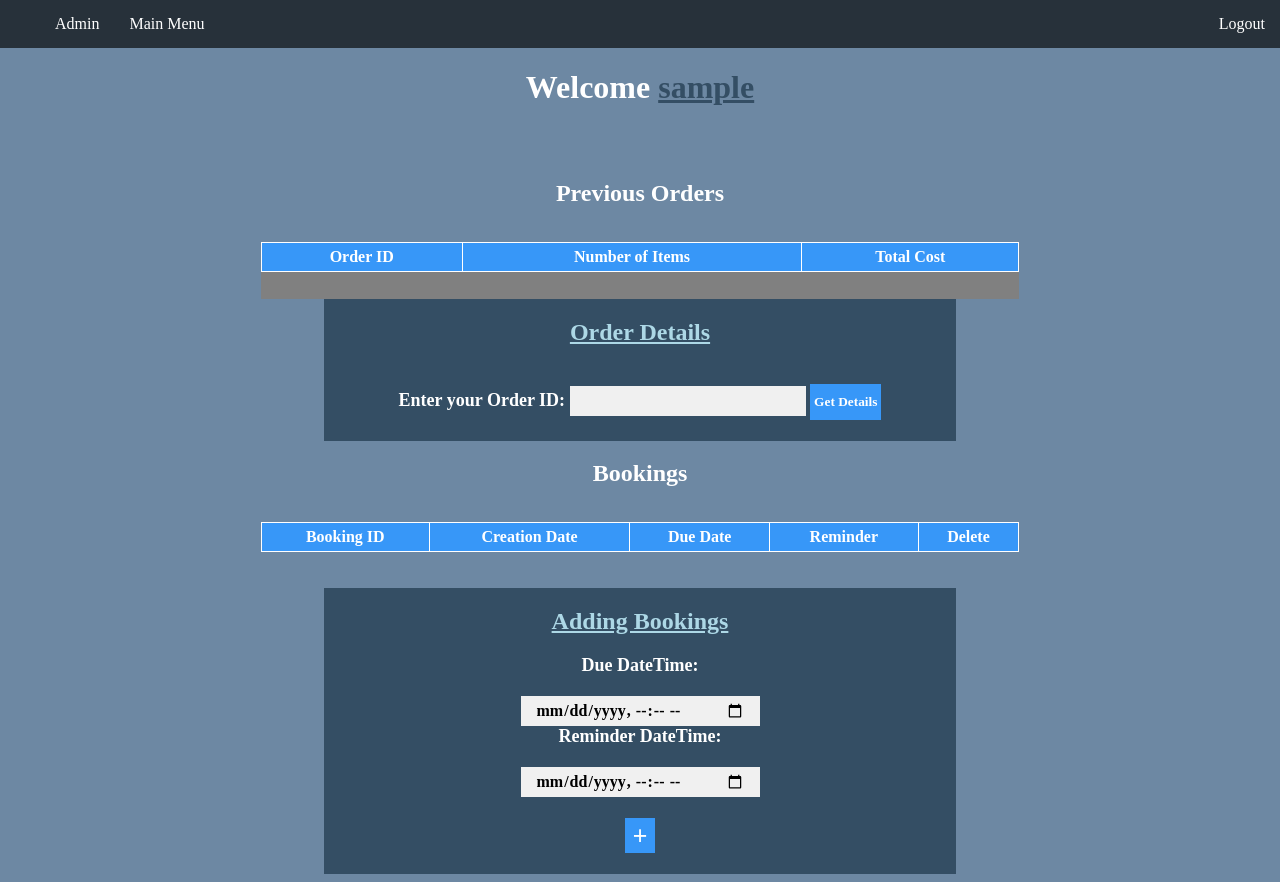
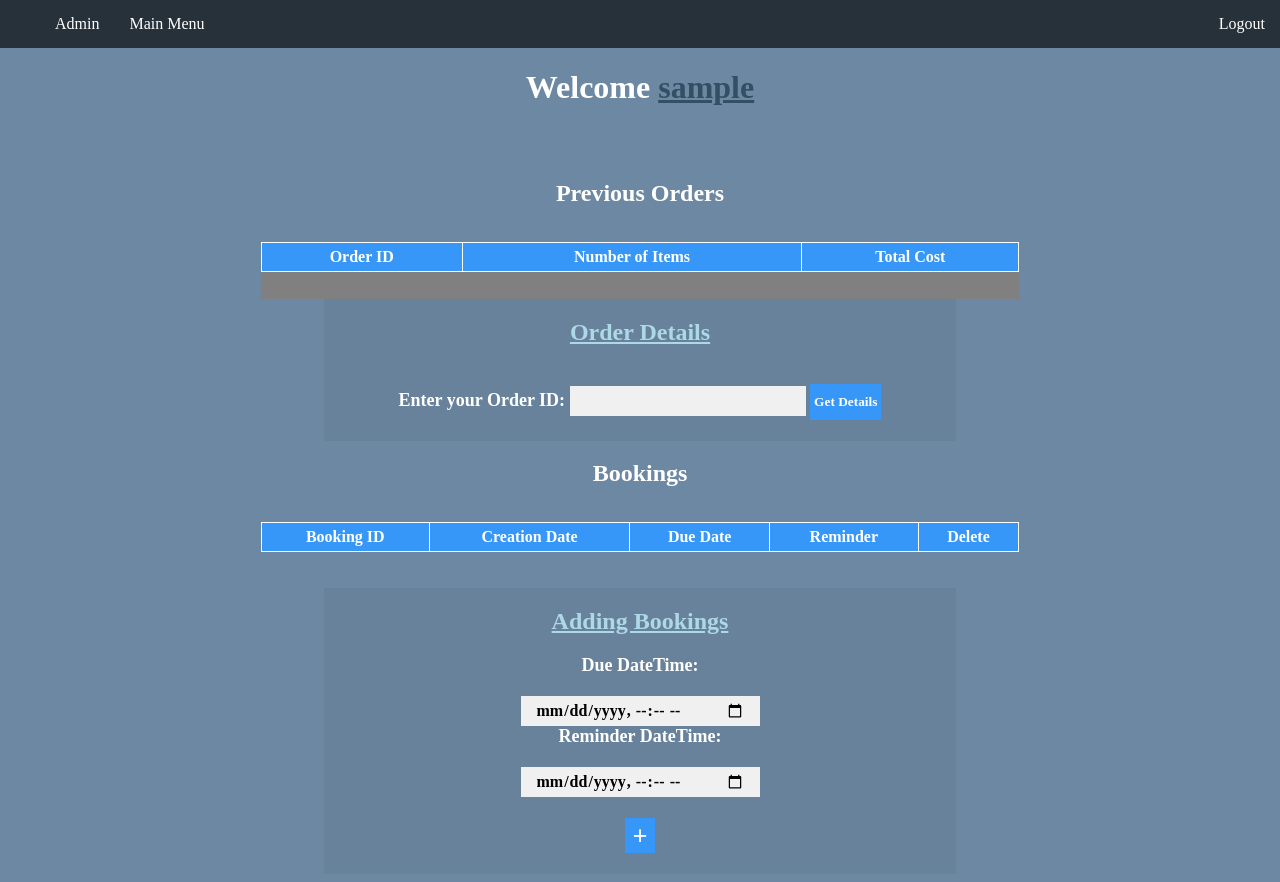
Before and after one commit to saladenicoise/soen-287-br6, a PHP site: page /dashboard/regular.php in a window 1280 px wide. Run offline with PHP 8.4, Linux system fonts and the light colour scheme; the visitor is signed in with stand-in values (Sample User, id 1); data that the repository does not hold is empty; some libraries are stand-ins or nearby versions.

Commit message:
Fixed some styling and some errors here and there

```diff
--- a/admin/menuOfferAdd.php
+++ b/admin/menuOfferAdd.php
@@ -56,22 +56,26 @@
         /* Check if file already exists*/
         if (file_exists($pictureFile)) {
             header('Location: /admin/admin.php?stat=imgFE#menu');
+            exit();
             $upload = 0;
         }
 
         /* Check file size*/
         if ($_FILES["picUpload"]["size"] > 500000) {
             header('Location: /admin/admin.php?stat=imgFS#menu');
+            exit();
             $upload = 0;
         }
 
         if($upload == 0) {
             header('Location: /admin/admin.php?stat=imgF#menu');
+            exit();
         }else{
             if(move_uploaded_file($_FILES["picUpload"]["tmp_name"], $pictureFile)) {
                 $filePath = $_FILES["picUpload"]["name"];
             }else{
                 header('Location: /admin/admin.php?stat=imgF#menu');
+                exit();
             }
         }
         /* MySQL Stuff
--- a/dashboard/dashboard.css
+++ b/dashboard/dashboard.css
@@ -1,22 +1,27 @@
 /*styled*/
 
 body {
-    background-color: #6d88a3;
+    background-color: var(--bg-color);
     font-family: 'Aleo';
 }
 
 :root {
+    --bg-color: #6d88a3;
     --header-color: #3797F8;
     --nav-bg-color: #27313a;
     --nav-hover-bg-color: #0d1013;
+    --bookings-bg-color: #69829b;
 }
 
 div.center {
-    opacity: 0;
     display: flex;
     justify-content: center;
     flex-flow: row wrap;
     align-items: space-between;
+}
+
+.fadeIn {
+    opacity: 0;
     animation: fadeIn forwards 1s;
 }
 
@@ -24,10 +29,9 @@ div.item {
     display: flex;
     width: 100%;
     justify-content: center;
-
 }
 
-span{
+span {
     color: #344e64;
     font-weight: bold;
     text-decoration: underline;
@@ -40,10 +44,10 @@ div.item1 {
     margin-right: auto;
     justify-content: center;
     text-align: center;
-    background-color: #344e64;
+    background-color: var(--bookings-bg-color);
 }
 
-h2.info{
+h2.info {
     color: lightblue;
     text-align: center;
     justify-content: center;
@@ -56,6 +60,7 @@ h2 {
     color: white;
 }
 
+
 /**Animations**/
 
 @keyframes fadeIn {
@@ -64,12 +69,11 @@ h2 {
     }
 }
 
-#date{
-
+#date {
     font-family: 'Aleo';
 }
 
-#getInfobtn{
+#getInfobtn {
     background-color: #3797F8;
     color: white;
     font-weight: bold;
@@ -80,6 +84,7 @@ h2 {
     padding-right: 4px;
     border: none;
 }
+
 
 /**Navbar**/
 
@@ -155,7 +160,6 @@ input {
     padding: 5px;
     margin-left: 8px;
     box-shadow: 0 0 20px 0 rgba(0, 0, 0, 0.2), 0 5px 5px 0 rgba(0, 0, 0, 0.24);
-
 }
 
 .addbtn {
@@ -163,12 +167,12 @@ input {
     font-size: 25px;
     width: 30px;
     height: 35px;
-    background-color:#3797F8;
+    background-color: #3797F8;
     color: white;
     border: none;
 }
 
-label{
+label {
     font-family: 'Aleo';
     font-weight: bold;
     color: white;
--- a/dashboard/regular.php
+++ b/dashboard/regular.php
@@ -26,7 +26,7 @@ if (isset($_SESSION["login"])) { // Checks if Session is up(user has logged in)
         <meta name="viewport" content="width=device-width, initial-scale=1.0">
         <title>Dashboard</title>
         <script src="/js/printStat.js"></script>
-        <link rel="stylesheet" href="dashboard.css">
+        <link rel="stylesheet" href="dashboard.css?v=1.1">
         <script src="https://code.iconify.design/1/1.0.7/iconify.min.js"></script>
     </head>
 
@@ -44,7 +44,7 @@ if (isset($_SESSION["login"])) { // Checks if Session is up(user has logged in)
     <?php else : ?>
         <body onload="printStatus('<?php echo $statusVal;?>')">
             <?php endif; ?>
-                <div class="center">
+                <div class="center fadeIn">
                     <div class="item">
                         <h1>Welcome
                         <span id = "welcome">
@@ -185,7 +185,7 @@ if (isset($_SESSION["login"])) { // Checks if Session is up(user has logged in)
 
                     ?>
                 </div>
-
+                <div class="fadeIn">
                 <div class="item">
                     <h2>Bookings</h2>
                 </div>
@@ -260,10 +260,6 @@ if (isset($_SESSION["login"])) { // Checks if Session is up(user has logged in)
                     echo("<meta http-equiv='refresh' content='0'>");
                 }
                 ?>
-               <!-- <div class="item">
-                    <h2>Adding Bookings</h2>
-
-                -->
 
                 <br><br>
 
@@ -309,6 +305,6 @@ if (isset($_SESSION["login"])) { // Checks if Session is up(user has logged in)
                     echo("<meta http-equiv='refresh' content='0'>");
                 }
                 ?>
-
+                </div>
         </body>
     </html>
```
Also changed, not shown: cart_checkout/cart.php (+5 -4 lines), cart_checkout/cart_checkout.css (+58 -78 lines), cart_checkout/checkOutPage.php (+5 -4 lines), menu/menuTest.php (+4 -5 lines), menu/test.css (+13 -7 lines), navBar/navBar.php (+5 -6 lines).
